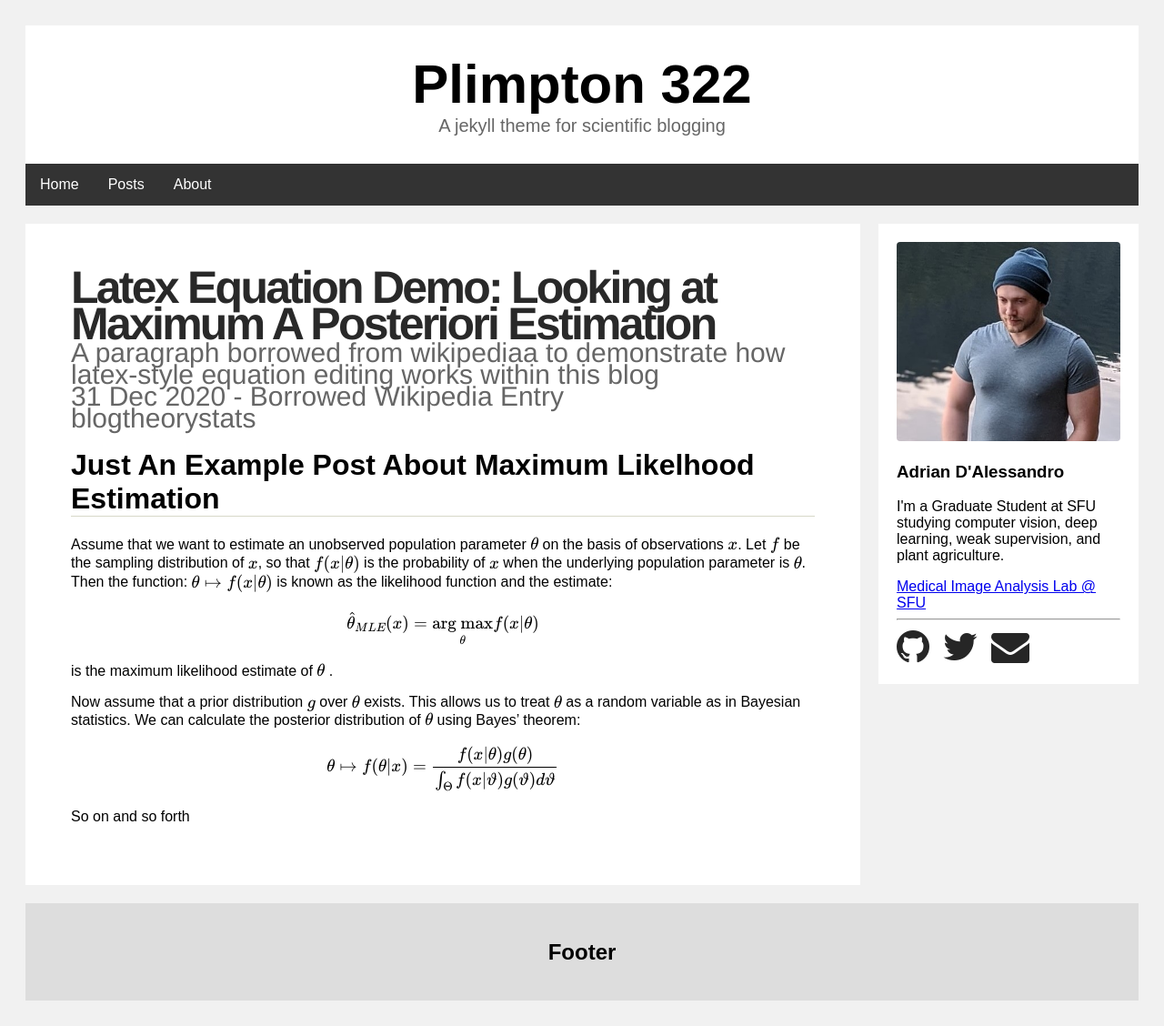
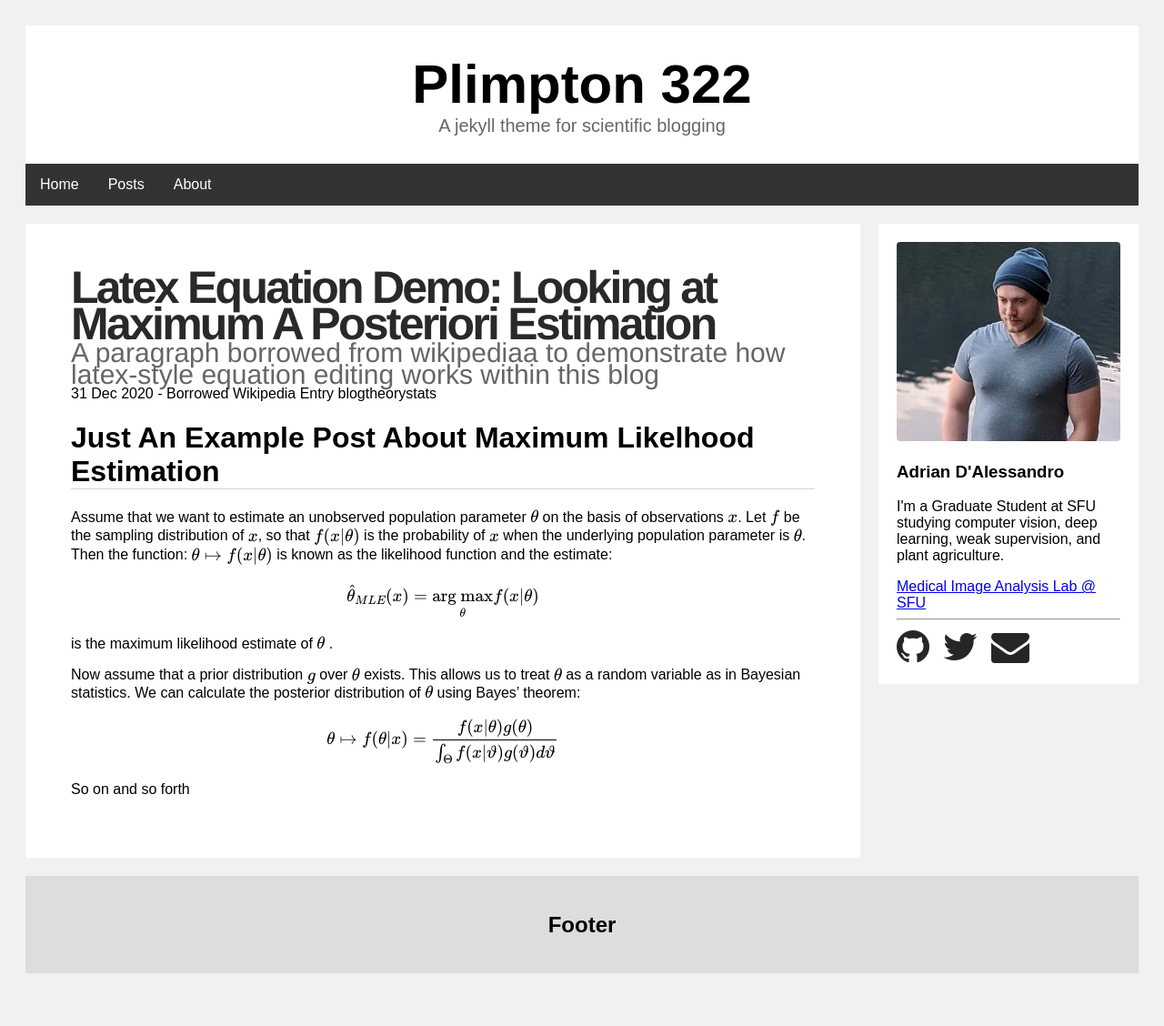
Before and after one commit to adrian-dalessandro/Plimpton322, a Jekyll site: the page built from _posts/2020-12-31-example-latex-math.md, in a window 1280 px wide. Shown: the whole page at 91% size. Built offline with Jekyll 4.4.1, drawn with Linux system fonts in a browser that asks for light colours; formulas are drawn with MathJax 3; after the commit the page ends 1098 px from its top, so only the background shows below that.

Commit message:
Update post.html

```diff
--- a/_layouts/post.html
+++ b/_layouts/post.html
@@ -16,8 +16,8 @@
       <div class="post-header">
         <h1><b>{{ page.title }}</b></h1>
         <p> {{page.tagline}} </p>
-        <p>{{ page.date | date_to_string }} - {{ page.author }}</p>
-        <p>{{ page.tags }}</p>
+        <span>{{ page.date | date_to_string }} - {{ page.author }}</span>
+        <span>{{ page.tags }}</span>
       </div>
       <div class="post-body">
         {{ content }}
```
